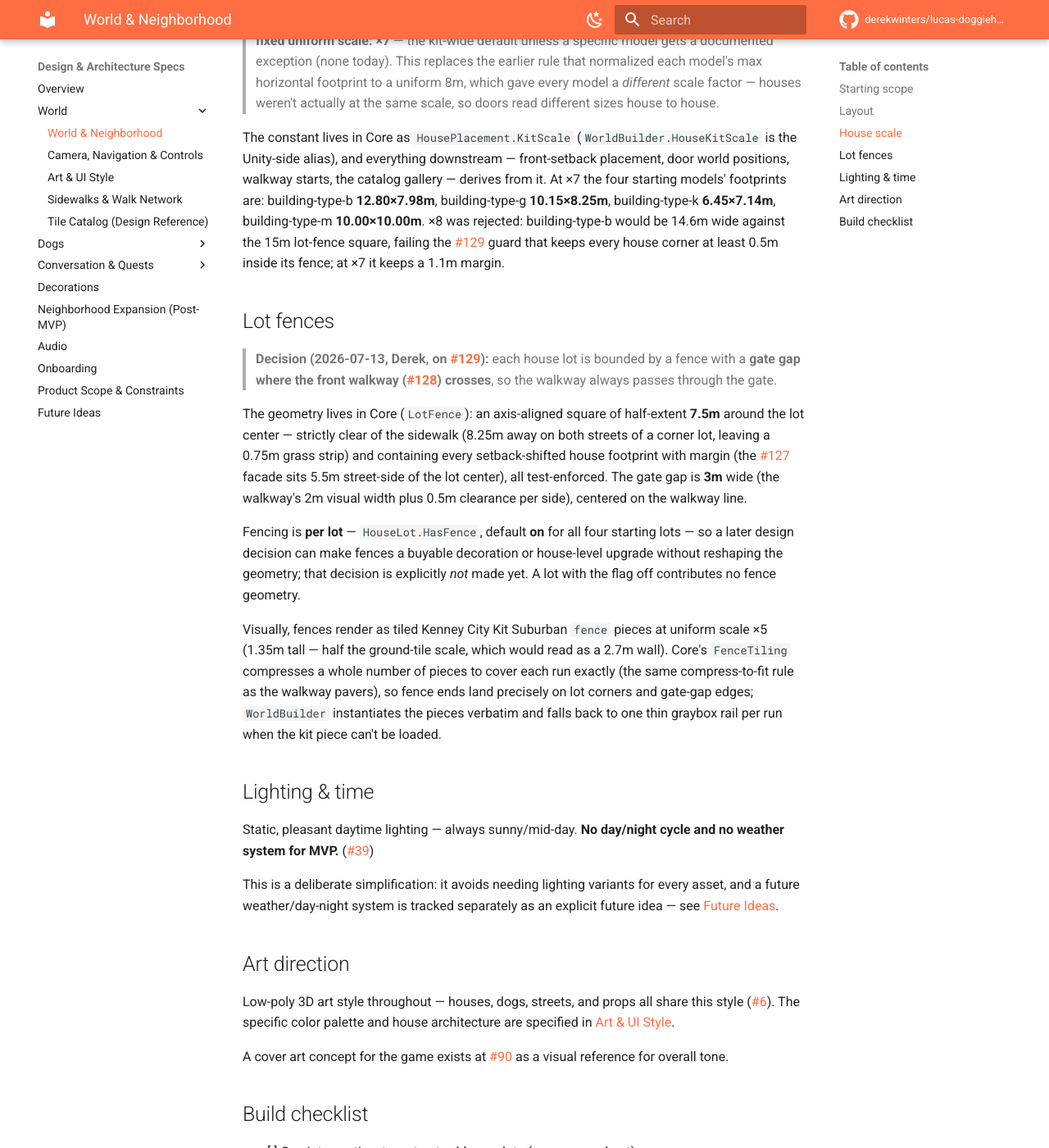
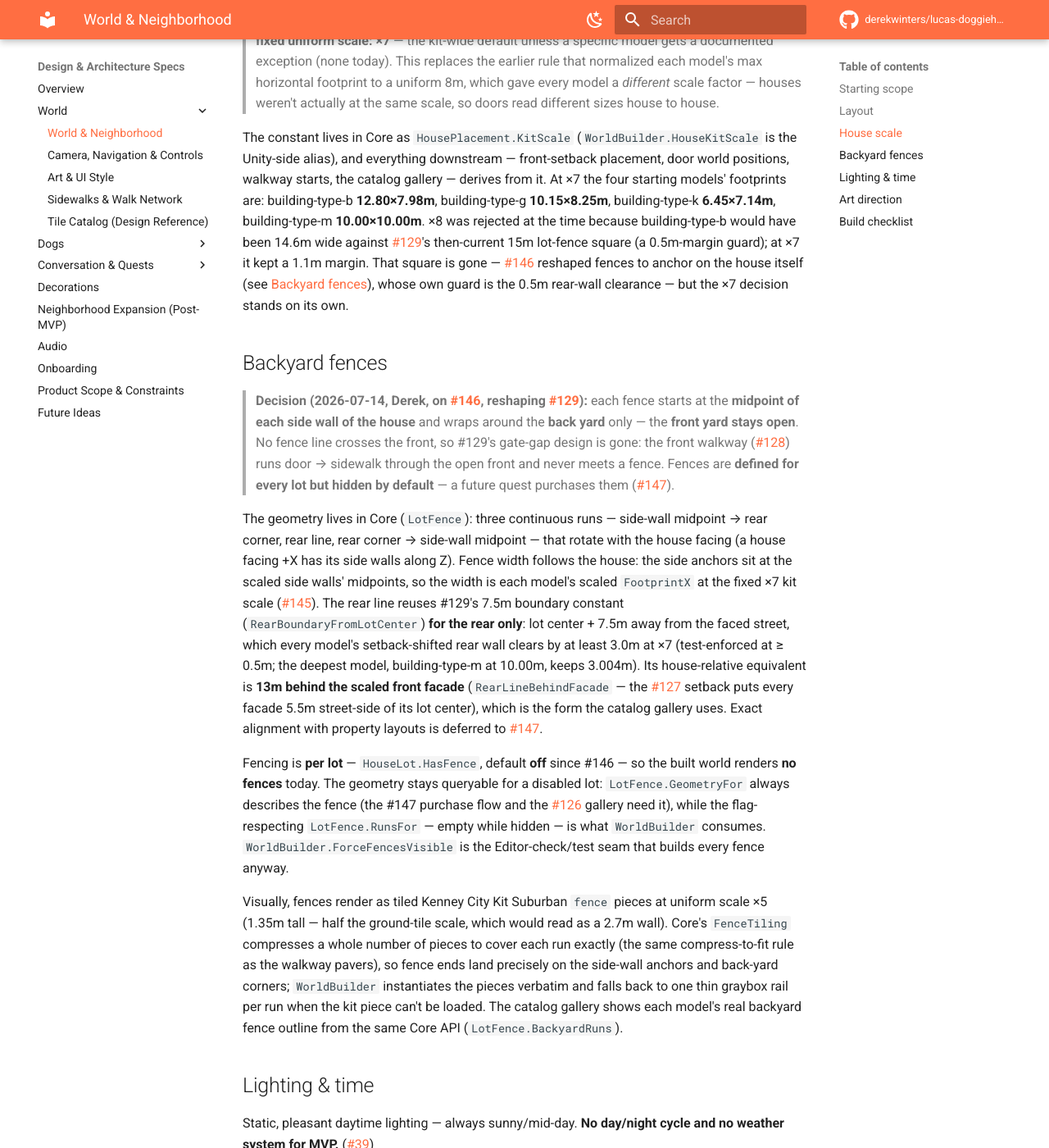
Before and after one commit to derekwinters/lucas-doggiehood, an MkDocs documentation site: the page built from docs/specs/world/world.md, in a window 1280 px wide and 1400 px high, scrolled down 744 px. Shown: the whole window at 82% size. Built offline with MkDocs 1.6.1 and Material for MkDocs 9.7.7, drawn with Linux system fonts in a browser that asks for light colours; comment, search, counter and statistics services are not loaded; the version menu is left out; some of the changed text lies outside the part shown.

Commit message:
docs(specs): record the backyard fence decision replacing the boundary square
Rewrites world.md's "Lot fences" section as "Backyard fences" (Derek,
2026-07-14, #146): house-anchored side-midpoint runs around the back
yard only, front open (no gate gap), hidden by default until a future
quest purchases them (#147), with the rear line reusing #129's 7.5m
constant for the rear only (= 13m behind every scaled facade). Updates
the build checklist item and annotates the now-historical #129
fence-square references in the house-scale section and the
HousePlacement.KitScale comment.

Closes #146

Co-Authored-By: Claude Fable 5 <noreply@anthropic.com>
Claude-Session: https://claude.ai/code/session_01HSWAteaZr5pKmrjV3z8Rwh

```diff
--- a/docs/specs/world/world.md
+++ b/docs/specs/world/world.md
@@ -17,17 +17,17 @@ Streets are lined with houses that the player views and explores from above ([#7
 
 > **Decision (2026-07-14, Derek, on [#145](https://github.com/derekwinters/lucas-doggiehood/issues/145)):** every City Kit Suburban house model renders at **one fixed uniform scale: ×7** — the kit-wide default unless a specific model gets a documented exception (none today). This replaces the earlier rule that normalized each model's max horizontal footprint to a uniform 8m, which gave every model a *different* scale factor — houses weren't actually at the same scale, so doors read different sizes house to house.
 
-The constant lives in Core as `HousePlacement.KitScale` (`WorldBuilder.HouseKitScale` is the Unity-side alias), and everything downstream — front-setback placement, door world positions, walkway starts, the catalog gallery — derives from it. At ×7 the four starting models' footprints are: building-type-b **12.80×7.98m**, building-type-g **10.15×8.25m**, building-type-k **6.45×7.14m**, building-type-m **10.00×10.00m**. ×8 was rejected: building-type-b would be 14.6m wide against the 15m lot-fence square, failing the [#129](https://github.com/derekwinters/lucas-doggiehood/issues/129) guard that keeps every house corner at least 0.5m inside its fence; at ×7 it keeps a 1.1m margin.
+The constant lives in Core as `HousePlacement.KitScale` (`WorldBuilder.HouseKitScale` is the Unity-side alias), and everything downstream — front-setback placement, door world positions, walkway starts, the catalog gallery — derives from it. At ×7 the four starting models' footprints are: building-type-b **12.80×7.98m**, building-type-g **10.15×8.25m**, building-type-k **6.45×7.14m**, building-type-m **10.00×10.00m**. ×8 was rejected at the time because building-type-b would have been 14.6m wide against [#129](https://github.com/derekwinters/lucas-doggiehood/issues/129)'s then-current 15m lot-fence square (a 0.5m-margin guard); at ×7 it kept a 1.1m margin. That square is gone — [#146](https://github.com/derekwinters/lucas-doggiehood/issues/146) reshaped fences to anchor on the house itself (see [Backyard fences](#backyard-fences)), whose own guard is the 0.5m rear-wall clearance — but the ×7 decision stands on its own.
 
-## Lot fences
+## Backyard fences
 
-> **Decision (2026-07-13, Derek, on [#129](https://github.com/derekwinters/lucas-doggiehood/issues/129)):** each house lot is bounded by a fence with a **gate gap where the front walkway ([#128](https://github.com/derekwinters/lucas-doggiehood/issues/128)) crosses**, so the walkway always passes through the gate.
+> **Decision (2026-07-14, Derek, on [#146](https://github.com/derekwinters/lucas-doggiehood/issues/146), reshaping [#129](https://github.com/derekwinters/lucas-doggiehood/issues/129)):** each fence starts at the **midpoint of each side wall of the house** and wraps around the **back yard** only — the **front yard stays open**. No fence line crosses the front, so #129's gate-gap design is gone: the front walkway ([#128](https://github.com/derekwinters/lucas-doggiehood/issues/128)) runs door → sidewalk through the open front and never meets a fence. Fences are **defined for every lot but hidden by default** — a future quest purchases them ([#147](https://github.com/derekwinters/lucas-doggiehood/issues/147)).
 
-The geometry lives in Core (`LotFence`): an axis-aligned square of half-extent **7.5m** around the lot center — strictly clear of the sidewalk (8.25m away on both streets of a corner lot, leaving a 0.75m grass strip) and containing every setback-shifted house footprint with margin (the [#127](https://github.com/derekwinters/lucas-doggiehood/issues/127) facade sits 5.5m street-side of the lot center), all test-enforced. The gate gap is **3m** wide (the walkway's 2m visual width plus 0.5m clearance per side), centered on the walkway line.
+The geometry lives in Core (`LotFence`): three continuous runs — side-wall midpoint → rear corner, rear line, rear corner → side-wall midpoint — that rotate with the house facing (a house facing +X has its side walls along Z). Fence width follows the house: the side anchors sit at the scaled side walls' midpoints, so the width is each model's scaled `FootprintX` at the fixed ×7 kit scale ([#145](https://github.com/derekwinters/lucas-doggiehood/issues/145)). The rear line reuses #129's 7.5m boundary constant (`RearBoundaryFromLotCenter`) **for the rear only**: lot center + 7.5m away from the faced street, which every model's setback-shifted rear wall clears by at least 3.0m at ×7 (test-enforced at ≥ 0.5m; the deepest model, building-type-m at 10.00m, keeps 3.004m). Its house-relative equivalent is **13m behind the scaled front facade** (`RearLineBehindFacade` — the [#127](https://github.com/derekwinters/lucas-doggiehood/issues/127) setback puts every facade 5.5m street-side of its lot center), which is the form the catalog gallery uses. Exact alignment with property layouts is deferred to [#147](https://github.com/derekwinters/lucas-doggiehood/issues/147).
 
-Fencing is **per lot** — `HouseLot.HasFence`, default **on** for all four starting lots — so a later design decision can make fences a buyable decoration or house-level upgrade without reshaping the geometry; that decision is explicitly *not* made yet. A lot with the flag off contributes no fence geometry.
+Fencing is **per lot** — `HouseLot.HasFence`, default **off** since #146 — so the built world renders **no fences** today. The geometry stays queryable for a disabled lot: `LotFence.GeometryFor` always describes the fence (the #147 purchase flow and the [#126](https://github.com/derekwinters/lucas-doggiehood/issues/126) gallery need it), while the flag-respecting `LotFence.RunsFor` — empty while hidden — is what `WorldBuilder` consumes. `WorldBuilder.ForceFencesVisible` is the Editor-check/test seam that builds every fence anyway.
 
-Visually, fences render as tiled Kenney City Kit Suburban `fence` pieces at uniform scale ×5 (1.35m tall — half the ground-tile scale, which would read as a 2.7m wall). Core's `FenceTiling` compresses a whole number of pieces to cover each run exactly (the same compress-to-fit rule as the walkway pavers), so fence ends land precisely on lot corners and gate-gap edges; `WorldBuilder` instantiates the pieces verbatim and falls back to one thin graybox rail per run when the kit piece can't be loaded.
+Visually, fences render as tiled Kenney City Kit Suburban `fence` pieces at uniform scale ×5 (1.35m tall — half the ground-tile scale, which would read as a 2.7m wall). Core's `FenceTiling` compresses a whole number of pieces to cover each run exactly (the same compress-to-fit rule as the walkway pavers), so fence ends land precisely on the side-wall anchors and back-yard corners; `WorldBuilder` instantiates the pieces verbatim and falls back to one thin graybox rail per run when the kit piece can't be loaded. The catalog gallery shows each model's real backyard fence outline from the same Core API (`LotFence.BackyardRuns`).
 
 ## Lighting & time
 
@@ -45,6 +45,6 @@ A cover art concept for the game exists at [#90](https://github.com/derekwinters
 
 - [ ] One intersection, two streets, 4 house lots (one per quadrant)
 - [ ] Houses placed per [Art & UI Style](art-style.md) (cottage silhouettes, one per house)
-- [x] Each lot fenced (per-lot flag, all four on) with the gate gap centered on its front walkway ([#129](https://github.com/derekwinters/lucas-doggiehood/issues/129))
+- [x] Backyard fence defined per lot (anchored at the house's side-wall midpoints, front yard open), hidden by default until purchased ([#146](https://github.com/derekwinters/lucas-doggiehood/issues/146); purchase quest: [#147](https://github.com/derekwinters/lucas-doggiehood/issues/147))
 - [ ] Static daytime lighting setup, no day/night or weather systems present
 - [ ] Scene readable and navigable at the isometric camera angle (see [Camera, Navigation & Controls](camera-controls.md))
```
Also changed, not shown: 1 other file.
